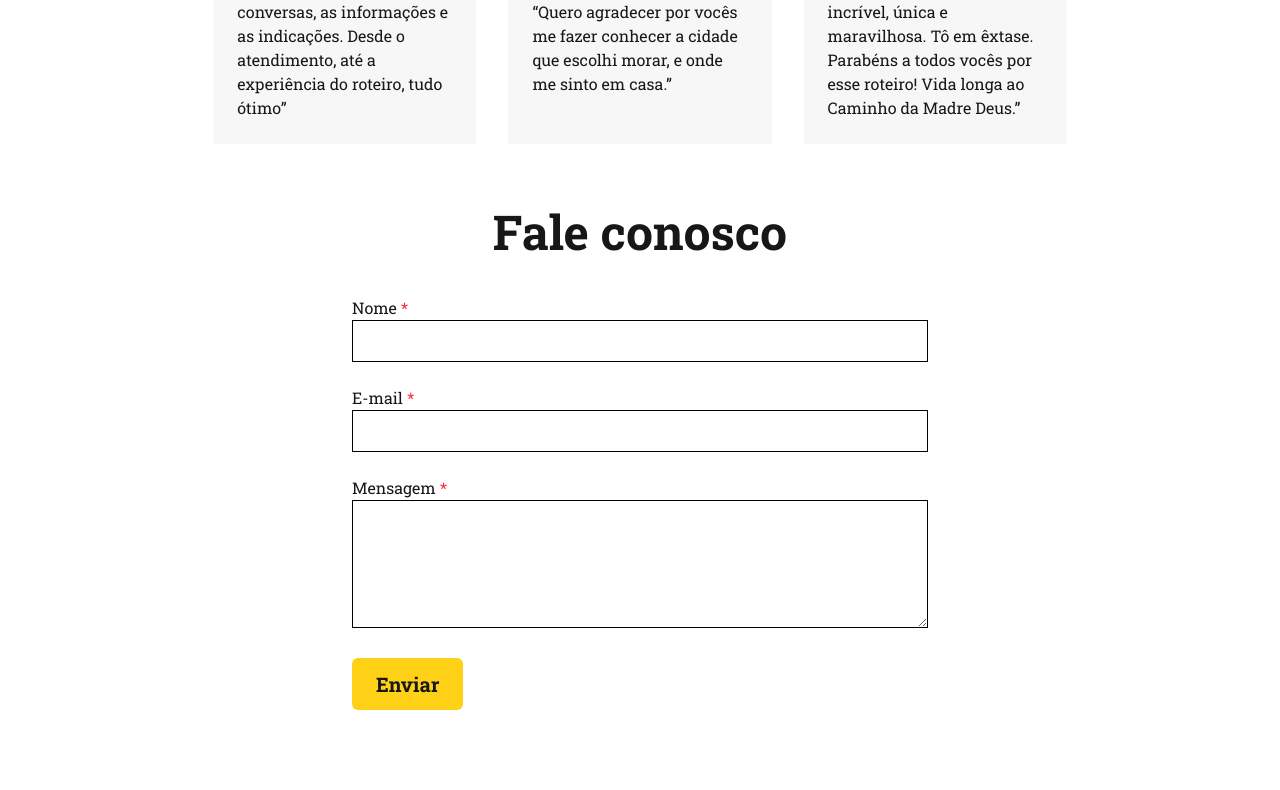
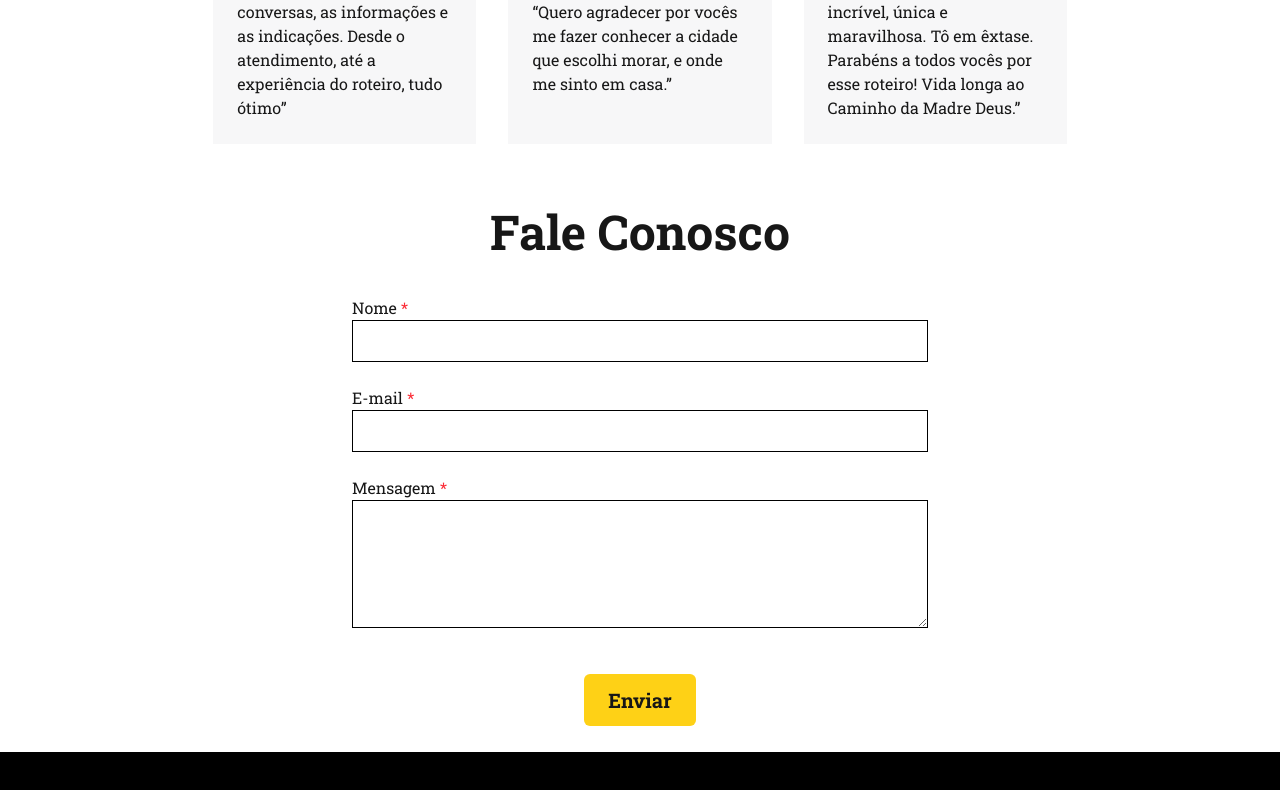
Before and after one commit to Andreirl032/clone-cidadegriot, a Next.js app: page / in a window 1280 px wide. Shown: the part 1692-2482 px from the top of the page. Built offline with nearby package versions, Linux system fonts and the light colour scheme.

Commit message:
pequenos ajustes

```diff
--- a/src/app/components/Footer.tsx
+++ b/src/app/components/Footer.tsx
@@ -1,5 +1,5 @@
 export const Footer = () => {
-    return <div></div>
-}
+  return <div className="h-[28rem] bg-black"></div>;
+};
 
 export default Footer;
--- a/src/app/page.tsx
+++ b/src/app/page.tsx
@@ -133,10 +133,10 @@ export default function Home() {
 
       <section
         id="fale-conosco"
-        className="flex justify-center h-[40rem] bg-white"
+        className="flex justify-center h-[34rem] bg-white"
       >
         <div className="flex flex-col items-center gap-10 w-[45%]">
-          <h1 className="text-5xl font-bold">Fale conosco</h1>
+          <h1 className="text-5xl font-bold">Fale Conosco</h1>
           <div className="flex flex-col gap-6 w-full">
             <div className="w-full">
               <h2>
@@ -156,10 +156,10 @@ export default function Home() {
               </h2>
               <textarea className="border-1 border-black p-2 w-full h-32"></textarea>
             </div>
-            <button className="mr-auto bg-(--color-griot) rounded-md py-3 px-6 font-bold text-xl">
-              Enviar
-            </button>
           </div>
+          <button className="bg-(--color-griot) rounded-md py-3 px-6 font-bold text-xl w-min">
+            Enviar
+          </button>
         </div>
       </section>
       <Footer />
```
